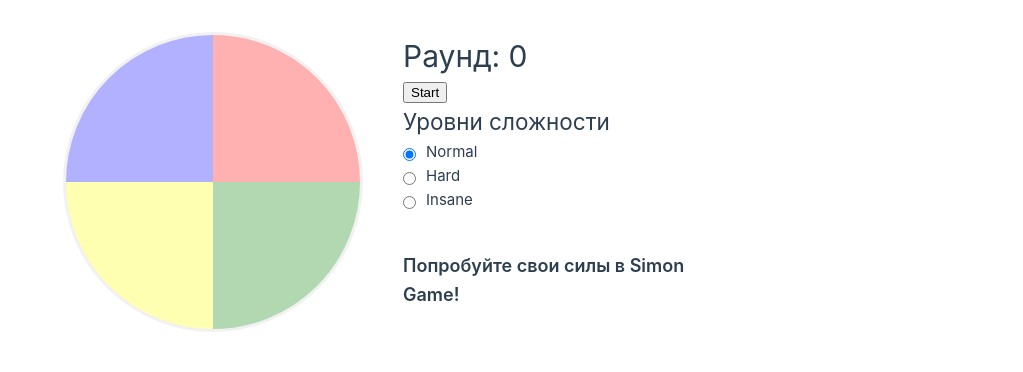
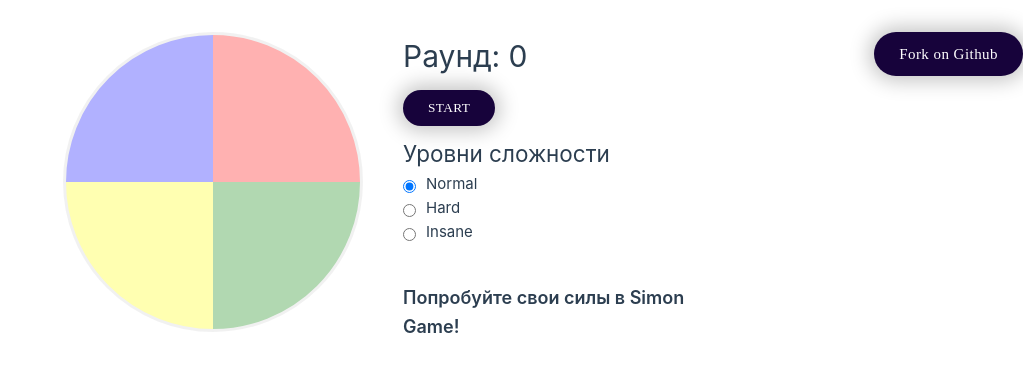
Before and after one commit to keeeparis/vue-simon-game-app, a Vue app: page / in a window 1280 px wide. Shown: the top 372 px of the page, without its empty margins (257-1280 px from the left). Built offline with nearby package versions, Linux system fonts and the light colour scheme.

Commit message:
add fork button and button styles

```diff
--- a/src/App.vue
+++ b/src/App.vue
@@ -91,7 +91,7 @@
     <div class="Data">
       <div>
         <h1>Раунд: {{ round }}</h1>
-        <button @click="startGame()">Start</button>
+        <button @click="startGame()" class="Start-button">Start</button>
       </div>
       <div class="Options">
         <h2>Уровни сложности</h2>
@@ -110,11 +110,16 @@
       </div>
       <div class="Message">{{ message }}</div>
     </div>
+    <div class="Github">
+      <a href="https://github.com/keeeparis/vue-simon-game-app" target="_blank">
+        Fork on Github
+      </a>
+    </div>
   </div>
 </template>
 
 <style lang='scss'>
-@import './assets/base.css';
+@import './assets/base.scss';
 @import './assets/App.scss';
 
 #app {
--- a/src/assets/App.scss
+++ b/src/assets/App.scss
@@ -9,7 +9,7 @@
     .Circle {
         margin-right: 0;
     }
-  }
+}
 
 .Red, .Blue, .Yellow, .Green {
     position: absolute;
@@ -58,10 +58,19 @@
     clip: rect(150px 300px 300px 150px);
 }
 
+.Start-button {
+    border: none;
+    appearance: none;
+    @include button-outer();
+    @include button-inner();
+    cursor: pointer;
+    text-transform: uppercase;
+    margin: 10px 0;
+}
+
 .Data {
     display: flex;
     flex-direction: column;
-    // flex-basis: 300px;
     width: 300px;
 }
 
@@ -89,3 +98,15 @@
     font-size: 1.2em;
     font-weight: 600;
 }
+
+.Github {
+    position: absolute;
+    margin-top: 2rem;
+    top: 0;
+    right: 0;
+    @include button-outer();
+
+    a {
+        @include button-inner();
+    }
+}
--- a/src/assets/base.css
+++ b/src/assets/base.scss
@@ -72,3 +72,25 @@ body {
   -webkit-font-smoothing: antialiased;
   -moz-osx-font-smoothing: grayscale;
 }
+
+@mixin button-outer {
+  background-color: rgb(23, 3, 59);
+  border-radius: 999px;
+  display: flex;
+  align-items: center;
+  box-shadow: 0px 0px 20px 5px #0000003b;
+  transition: all 0.2s ease;
+
+  &:hover {
+    background-color: rgba(23, 3, 59, 0.768);
+  }
+}
+
+@mixin button-inner {
+  text-decoration: none;
+  padding: 10px 25px;
+  color: white;
+  font-weight: lighter;
+  letter-spacing: 0.03em;
+  font-family: corano;
+}
```
